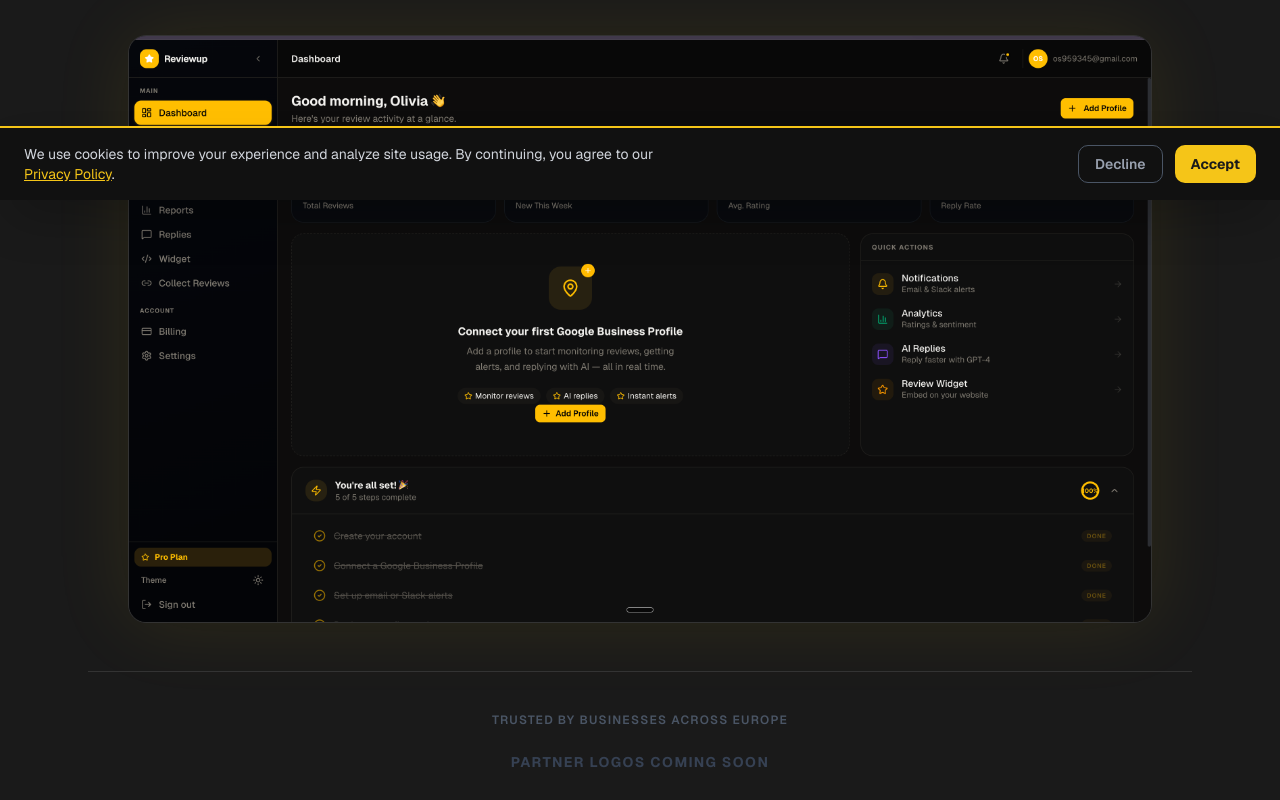
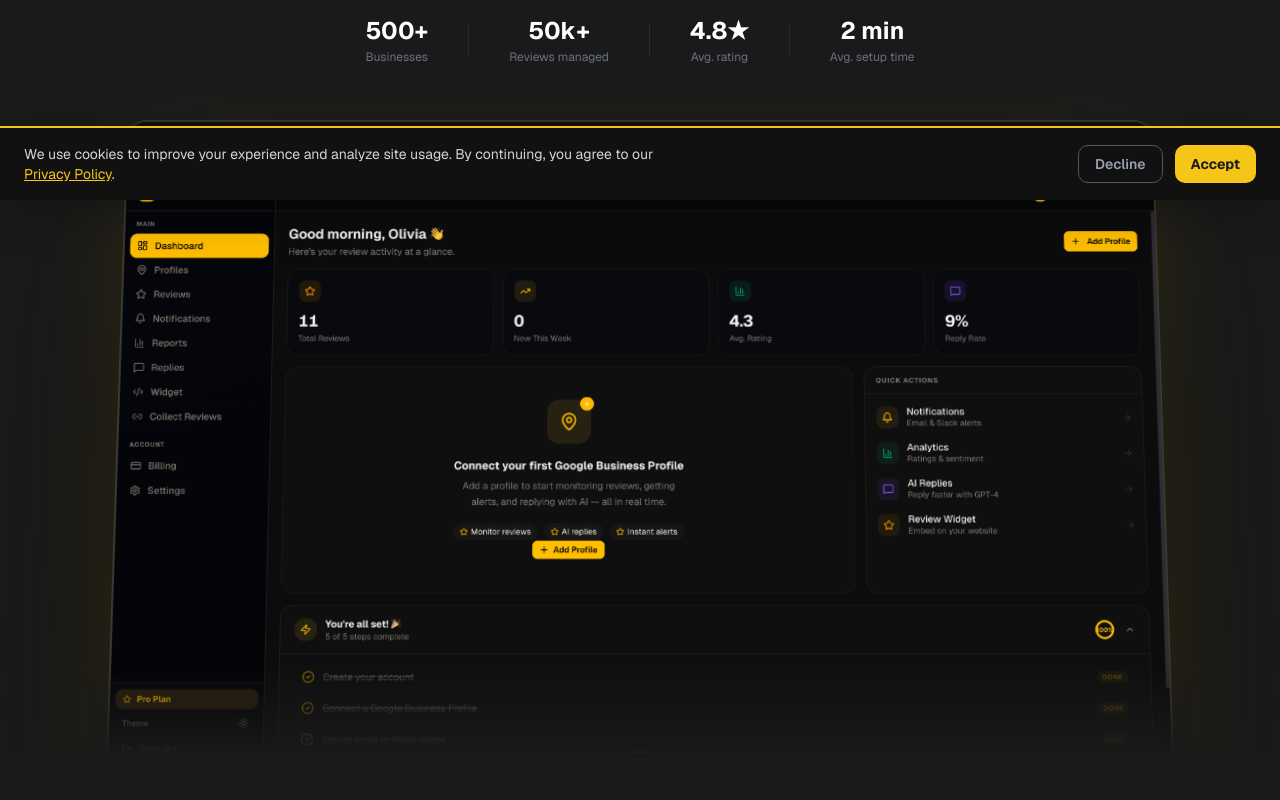
Before and after one commit to Hannan-12/reviewflow, a Next.js app: page / in a window 1280 px wide. Shown: the part 600-1400 px from the top of the page. Built offline with nearby package versions, Linux system fonts and the light colour scheme.

Commit message:
dashboard image added

```diff
--- a/src/app/page.tsx
+++ b/src/app/page.tsx
@@ -559,19 +559,29 @@ export default function HomePage() {
 
       {/* Hero */}
       <section className="relative overflow-hidden">
-        <div className="absolute inset-0 pointer-events-none" style={{ background: `radial-gradient(ellipse 80% 50% at 50% 0%, ${Y}18 0%, transparent 70%)` }} />
-        <div className="relative max-w-6xl mx-auto px-6 pt-20 pb-16 text-center">
-          <div className="inline-flex items-center gap-2 rounded-full px-4 py-1.5 text-xs font-semibold mb-8 border" style={{ background: `${Y}15`, color: Y, borderColor: `${Y}30` }}>
+        {/* Background glow */}
+        <div className="absolute inset-0 pointer-events-none" style={{ background: `radial-gradient(ellipse 70% 40% at 50% 0%, ${Y}22 0%, transparent 65%)` }} />
+        <div className="absolute top-0 left-1/2 -translate-x-1/2 w-px h-48 pointer-events-none" style={{ background: `linear-gradient(to bottom, ${Y}60, transparent)` }} />
+
+        <div className="relative max-w-6xl mx-auto px-6 pt-20 pb-0 text-center">
+          {/* Badge */}
+          <div className="inline-flex items-center gap-2 rounded-full px-4 py-1.5 text-xs font-semibold mb-8 border" style={{ background: `${Y}12`, color: Y, borderColor: `${Y}35` }}>
             <Zap className="w-3 h-3" />
             {t.hero_badge}
             <ArrowRight className="w-3 h-3" />
           </div>
+
+          {/* Headline */}
           <h1 className="text-5xl md:text-6xl lg:text-7xl font-bold tracking-tight leading-[1.05] mb-6 text-white">
             {t.hero_h1a}<br />
             <span style={{ color: Y }}>{t.hero_h1b}</span>
           </h1>
+
+          {/* Subtext */}
           <p className="text-lg md:text-xl text-gray-400 leading-relaxed mb-10 max-w-2xl mx-auto">{t.hero_sub}</p>
-          <div className="flex flex-col sm:flex-row items-center justify-center gap-3 mb-6">
+
+          {/* CTAs */}
+          <div className="flex flex-col sm:flex-row items-center justify-center gap-3 mb-5">
             <Link href="/signup">
               <button className="h-12 px-8 text-base font-bold rounded-xl flex items-center gap-2 transition-all hover:opacity-90" style={{ background: Y, color: BG, boxShadow: `0 8px 32px ${Y}40` }}>
                 {t.hero_cta} <ArrowRight className="w-4 h-4" />
@@ -581,13 +591,56 @@ export default function HomePage() {
               <Play className="w-3.5 h-3.5" /> {t.hero_demo}
             </button>
           </div>
-          <p className="text-sm text-gray-500 flex items-center justify-center gap-1.5">
+
+          {/* Footnote */}
+          <p className="text-sm text-gray-500 flex items-center justify-center gap-1.5 mb-12">
             <CheckCircle2 className="w-3.5 h-3.5" style={{ color: Y }} />
             {t.hero_footnote}
           </p>
 
-          {/* Dashboard screenshot */}
-          <div className="mt-16 mx-auto max-w-5xl rounded-2xl overflow-hidden shadow-2xl" style={{ border: `1px solid ${BORDER}`, boxShadow: `0 0 80px 0 ${Y}18` }}>
+          {/* Social proof stats */}
+          <div className="flex items-center justify-center gap-4 md:gap-10 mb-14 flex-wrap">
+            {[
+              { value: '500+', label: 'Businesses' },
+              { value: '50k+', label: 'Reviews managed' },
+              { value: '4.8★', label: 'Avg. rating' },
+              { value: '2 min', label: 'Avg. setup time' },
+            ].map((stat, i, arr) => (
+              <div key={stat.label} className="flex items-center gap-4 md:gap-10">
+                <div className="text-center">
+                  <p className="text-2xl font-bold text-white">{stat.value}</p>
+                  <p className="text-xs text-gray-500 mt-0.5">{stat.label}</p>
+                </div>
+                {i < arr.length - 1 && <div className="hidden md:block w-px h-8 bg-gray-800" />}
+              </div>
+            ))}
+          </div>
+
+          {/* Dashboard screenshot with browser chrome */}
+          <div className="mx-auto max-w-5xl" style={{ perspective: '1400px' }}>
+            <div
+              className="rounded-2xl overflow-hidden"
+              style={{
+                border: `1px solid ${BORDER}`,
+                boxShadow: `0 40px 100px -20px ${Y}30, 0 0 0 1px ${BORDER}, 0 80px 160px -40px #000`,
+                transform: 'rotateX(5deg)',
+                transformOrigin: 'top center',
+              }}
+            >
+              {/* Browser chrome bar */}
+              <div className="flex items-center gap-2 px-4 py-3 shrink-0" style={{ background: '#111111', borderBottom: `1px solid ${BORDER}` }}>
+                <div className="flex items-center gap-1.5">
+                  <div className="w-3 h-3 rounded-full bg-red-500/80" />
+                  <div className="w-3 h-3 rounded-full bg-yellow-500/80" />
+                  <div className="w-3 h-3 rounded-full bg-green-500/80" />
+                </div>
+                <div className="flex-1 mx-4">
+                  <div className="h-6 rounded-md flex items-center px-3 gap-2 text-xs text-gray-600 max-w-sm mx-auto" style={{ background: '#1e1e1e', border: `1px solid ${BORDER}` }}>
+                    <div className="w-2 h-2 rounded-full" style={{ background: `${Y}80` }} />
+                    app.reviewup.io/dashboard
+                  </div>
+                </div>
+              </div>
               <Image
                 src="/dashboard.png"
                 alt="Reviewup dashboard"
@@ -597,14 +650,10 @@ export default function HomePage() {
                 priority
               />
             </div>
+          </div>
 
-          {/* Partner logos placeholder */}
-          <div className="mt-12 pt-10" style={{ borderTop: `1px solid ${BORDER}` }}>
-            <p className="text-xs font-semibold text-gray-600 uppercase tracking-widest mb-6">{t.hero_trusted}</p>
-            <div className="flex items-center justify-center gap-10 flex-wrap">
-              <span className="text-sm font-bold text-gray-700 tracking-widest uppercase">{t.hero_partner}</span>
-            </div>
-          </div>
+          {/* Bottom fade */}
+          <div className="h-24 -mt-24 relative pointer-events-none" style={{ background: `linear-gradient(to bottom, transparent, ${BG})` }} />
         </div>
       </section>
 
```
Lines whose indentation alone changed are shown as unchanged.
